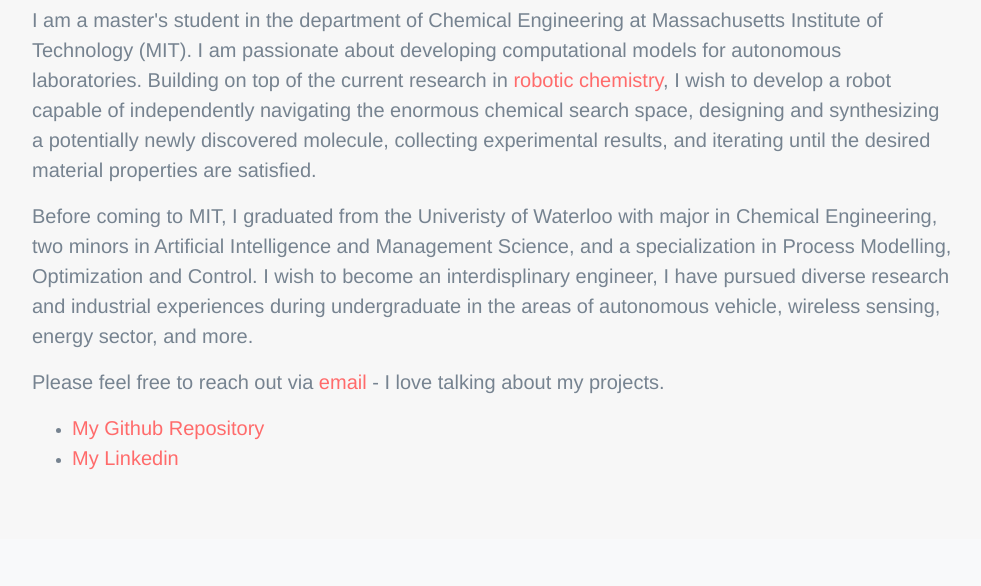
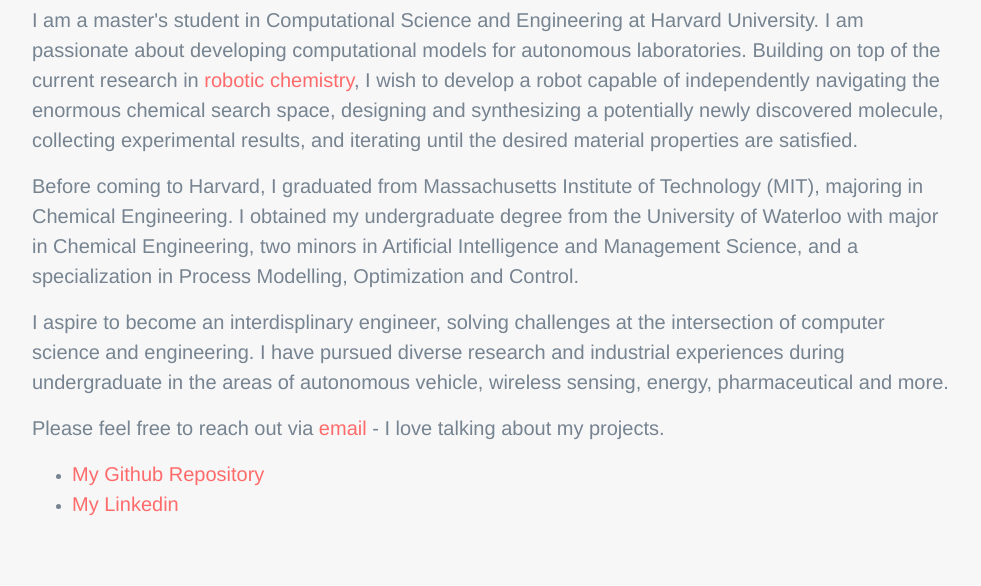
Before and after one commit to martinzwm/martinzwm.github.io, a plain HTML site: page index.html in a window 1280 px wide. Shown: the part 727-1313 px from the top of the page, without its empty margins (148-1129 px from the left). Drawn offline with Linux system fonts and the light colour scheme.

Commit message:
Updated resume

```diff
--- a/index.html
+++ b/index.html
@@ -75,11 +75,13 @@
           <div class="row">
             <div class="col-lg-10 mx-auto">
               <h2>About Me</h2>
-              <p class="lead"> I am a master's student in the department of Chemical Engineering at Massachusetts Institute of Technology (MIT). I am passionate about developing computational models for autonomous laboratories. Building on top of the current research in <a href="https://www.nature.com/articles/s41586-020-2442-2">robotic chemistry</a>, I wish to develop a robot capable of independently navigating the enormous chemical search space, designing and synthesizing a potentially newly discovered molecule, collecting experimental results, and iterating until the desired material properties are satisfied.
+              <p class="lead"> I am a master's student in Computational Science and Engineering at Harvard University. I am passionate about developing computational models for autonomous laboratories. Building on top of the current research in <a href="https://www.nature.com/articles/s41586-020-2442-2">robotic chemistry</a>, I wish to develop a robot capable of independently navigating the enormous chemical search space, designing and synthesizing a potentially newly discovered molecule, collecting experimental results, and iterating until the desired material properties are satisfied.
 
-              <p class="lead"> Before coming to MIT, I graduated from the Univeristy of Waterloo with major in Chemical Engineering, two minors in Artificial Intelligence and Management Science, and a specialization in Process Modelling, Optimization and Control. I wish to become an interdisplinary engineer, I have pursued diverse research and industrial experiences during undergraduate in the areas of autonomous vehicle, wireless sensing, energy sector, and more.
+              <p class="lead"> Before coming to Harvard, I graduated from Massachusetts Institute of Technology (MIT), majoring in Chemical Engineering. I obtained my undergraduate degree from the University of Waterloo with major in Chemical Engineering, two minors in Artificial Intelligence and Management Science, and a specialization in Process Modelling, Optimization and Control.
 
-              <p class="lead"> Please feel free to reach out via <a href="mailto:martinma@mit.edu">email</a> - I love talking about my projects.
+              <p class="lead"> I aspire to become an interdisplinary engineer, solving challenges at the intersection of computer science and engineering. I have pursued diverse research and industrial experiences during undergraduate in the areas of autonomous vehicle, wireless sensing, energy, pharmaceutical and more.
+
+              <p class="lead"> Please feel free to reach out via <a href="mailto:martinma@g.harvard.edu">email</a> - I love talking about my projects.
                 <ul>
                   <li><a href="https://github.com/martinzwm" class="lead"> My Github Repository</a></li>
                   <li><a href="https://www.linkedin.com/in/martinzwm/" class="lead"> My Linkedin</a></li>
```
Also changed, not shown: 1 other file.
